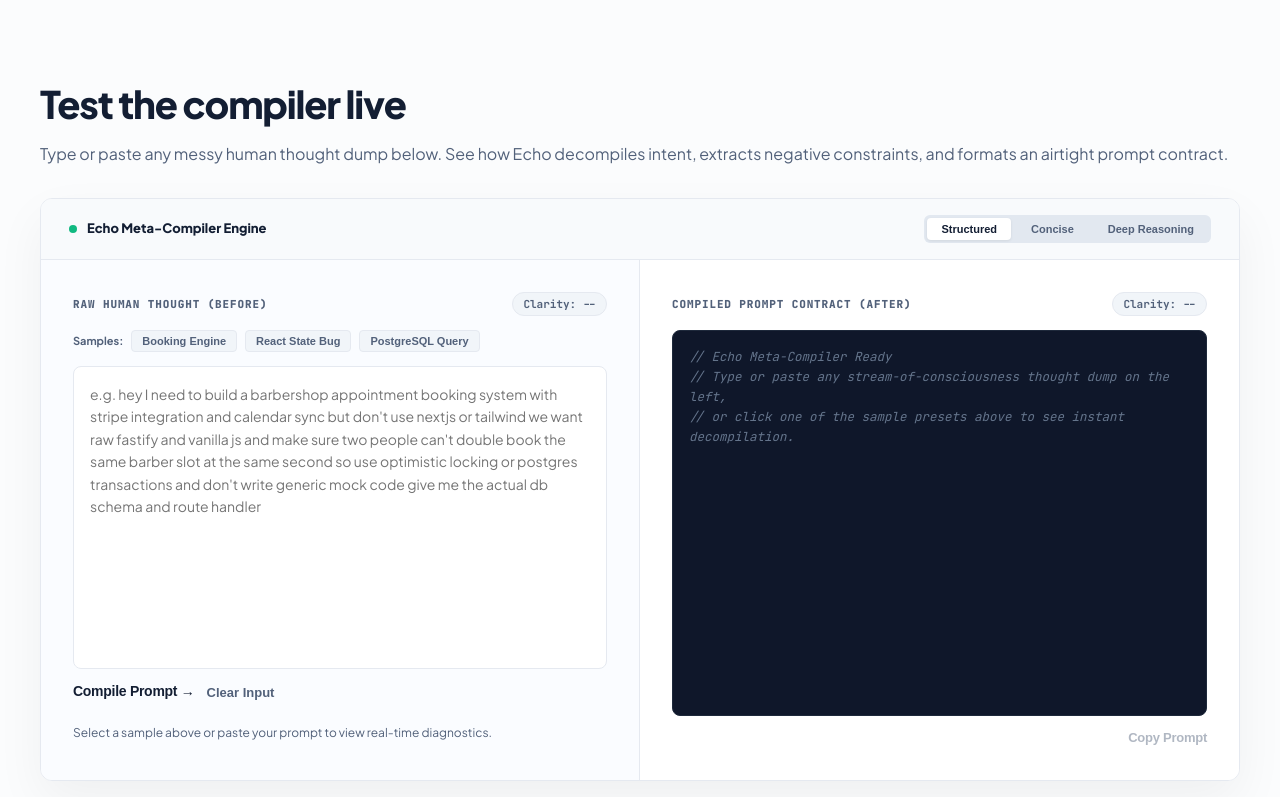
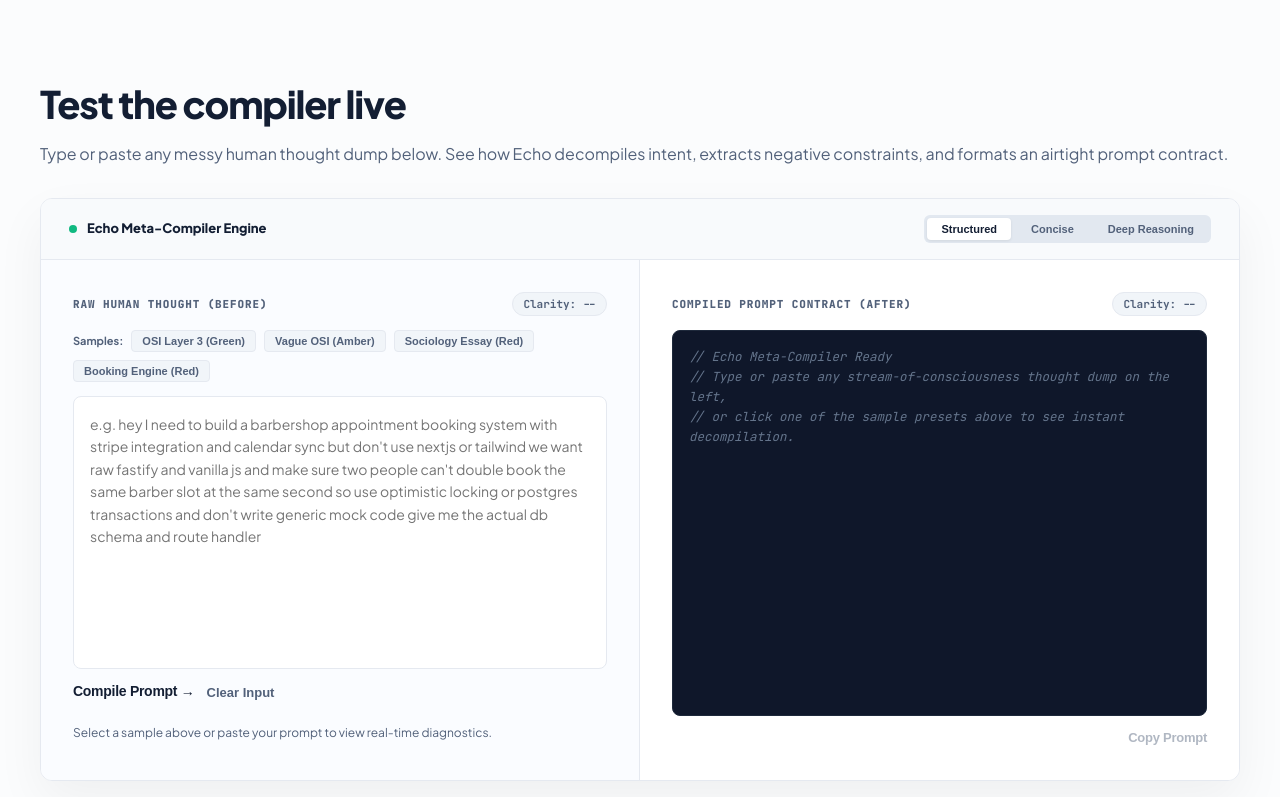
Before and after one commit to MrYharon/echo-website, a plain HTML site: page index.html in a window 1280 px wide. Shown: the part 2000-2797 px from the top of the page. Drawn offline with Linux system fonts and the light colour scheme.

Commit message:
feat(lab): sync universal 4-state preset catalog from core

```diff
--- a/index.html
+++ b/index.html
@@ -7,7 +7,7 @@
   <meta name="description" content="Echo decompiles conversational streams of consciousness into structured, airtight prompt contracts for ChatGPT, Claude, and Gemini." />
 
   <meta name="title" content="Echo &mdash; In-DOM AI Prompt Compiler" />
-  <meta name="author" content="Hugh Daeniel Dela Peña" />
+  <meta name="author" content="Hugh Daeniel Dela PeÃ±a" />
   <link rel="canonical" href="https://echo.hughdp.tech/" />
 
   <!-- Open Graph / Discord / Facebook / Messenger / LinkedIn -->
@@ -233,9 +233,10 @@
 
               <div class="preset-chip-row" role="group" aria-label="Sample Prompt Presets">
                 <span class="preset-label">Samples:</span>
-                <button class="preset-btn" data-sample="booking" type="button" aria-label="Load Barbershop Booking Engine sample prompt">Booking Engine</button>
-                <button class="preset-btn" data-sample="react" type="button" aria-label="Load React State Bug sample prompt">React State Bug</button>
-                <button class="preset-btn" data-sample="postgres" type="button" aria-label="Load PostgreSQL Query sample prompt">PostgreSQL Query</button>
+                <button class="preset-btn" data-sample="factual" type="button" aria-label="Load Factual OSI Query (Ready - Green) sample prompt">OSI Layer 3 (Green)</button>
+                <button class="preset-btn" data-sample="vague" type="button" aria-label="Load Speculative OSI Query (Clarify - Amber) sample prompt">Vague OSI (Amber)</button>
+                <button class="preset-btn" data-sample="essay" type="button" aria-label="Load Sociology Essay Paraphrase (Payload - Red) sample prompt">Sociology Essay (Red)</button>
+                <button class="preset-btn" data-sample="booking" type="button" aria-label="Load Barbershop Booking Engine (Build - Red) sample prompt">Booking Engine (Red)</button>
               </div>
 
               <textarea id="lab-input" class="lab-text-input" aria-label="Raw human thought prompt input" placeholder="e.g. hey I need to build a barbershop appointment booking system with stripe integration and calendar sync but don't use nextjs or tailwind we want raw fastify and vanilla js and make sure two people can't double book the same barber slot at the same second so use optimistic locking or postgres transactions and don't write generic mock code give me the actual db schema and route handler"></textarea>
@@ -381,8 +382,8 @@
   </div>
 
   <!-- Scripts -->
-  <script src="lib/analyzer.js"></script>
-  <script src="lib/architect.js"></script>
+  <script src="../src/analyzer.js"></script>
+  <script src="../src/architect.js"></script>
   <script src="script.js"></script>
 </body>
 </html>
```
